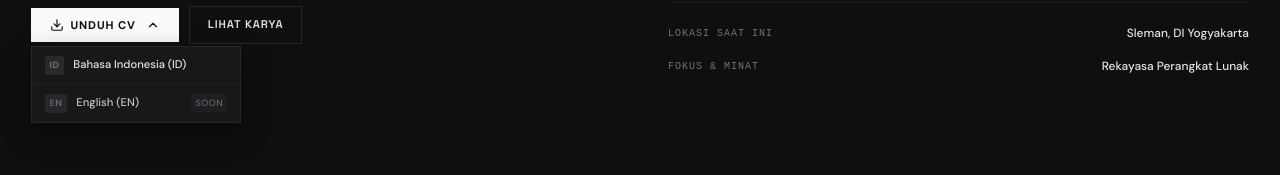
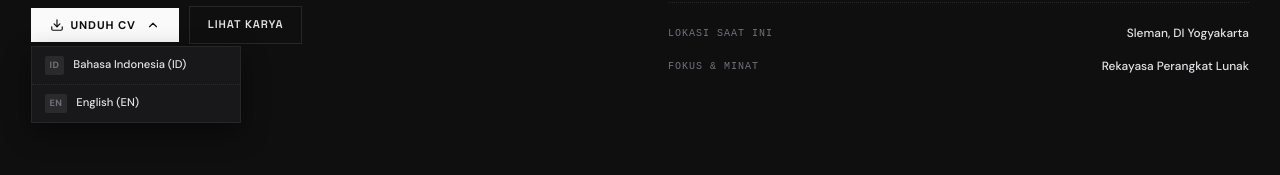
Before and after one commit to Dhani2612/website-portofolio, a React (Vite) app: page / in a window 1280 px wide. Both pictures are taken after a click on the button "UNDUH CV". Shown: the part 321-496 px from the top of the page. Built offline with nearby package versions, Linux system fonts and the light colour scheme; no server answers.

Commit message:
feat: attach official Google Drive CV links for ID and EN

```diff
--- a/src/components/Hero.jsx
+++ b/src/components/Hero.jsx
@@ -15,8 +15,8 @@ const Hero = () => {
 
   // Link CV: id sudah terisi, en menunggu link dari user
   const cvLinks = {
-    id: "https://drive.google.com/file/d/1K7j0Fic4KfvVf_ixWRDtRVLCAthF8DaN/view?usp=sharing",
-    en: "#"
+    id: "https://drive.google.com/file/d/1eYhrE_bVsMBHcl4F03hv6iraGJX-Ih-D/view?usp=sharing",
+    en: "https://drive.google.com/file/d/1_9gUiiEqTC4WLRuqj6opslTPmUPkFbzz/view?usp=sharing"
   };
 
   useEffect(() => {
@@ -92,21 +92,14 @@ const Hero = () => {
                   <span className="cv-item-label">{t('hero', 'cvId')}</span>
                 </a>
                 <a
-                  href={cvLinks.en !== '#' ? cvLinks.en : undefined}
-                  target={cvLinks.en !== '#' ? "_blank" : undefined}
-                  rel={cvLinks.en !== '#' ? "noopener noreferrer" : undefined}
-                  className={`cv-dropdown-item ${cvLinks.en === '#' ? 'coming-soon' : ''}`}
-                  onClick={(e) => {
-                    if (cvLinks.en === '#') {
-                      e.preventDefault();
-                      alert(lang === 'id' ? 'Link CV Bahasa Inggris akan segera tersedia.' : 'English CV link will be available soon.');
-                    }
-                    setIsCvDropdownOpen(false);
-                  }}
+                  href={cvLinks.en}
+                  target="_blank"
+                  rel="noopener noreferrer"
+                  className="cv-dropdown-item"
+                  onClick={() => setIsCvDropdownOpen(false)}
                 >
                   <span className="cv-item-badge">EN</span>
                   <span className="cv-item-label">{t('hero', 'cvEn')}</span>
-                  {cvLinks.en === '#' && <span className="cv-item-hint">Soon</span>}
                 </a>
               </div>
             )}
```
